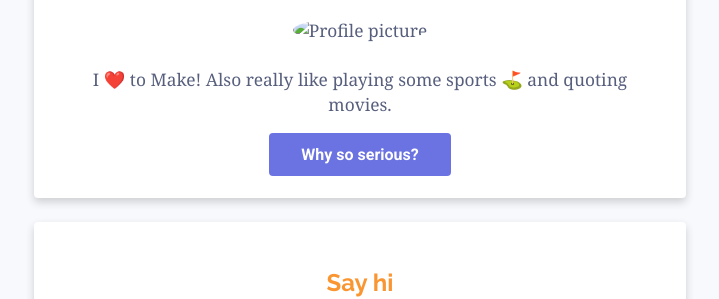
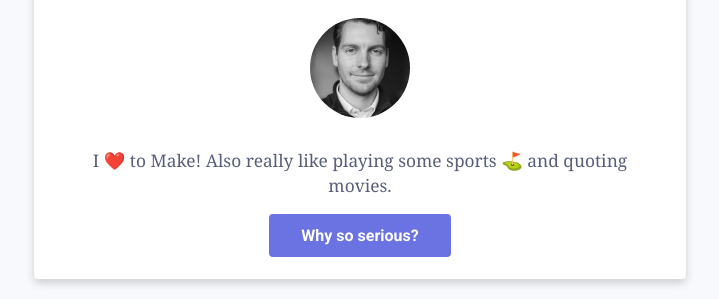
Before and after one commit to oscaredel/profile, a plain HTML site: page index.html in a window 1280 px wide. Shown: the part 130-429 px from the top of the page, without its empty margins (280-999 px from the left). Drawn offline with Linux system fonts and the light colour scheme; the site is published under a folder, as on GitHub Pages, so addresses that start at the root find nothing.

Commit message:
fix images link

```diff
--- a/index.html
+++ b/index.html
@@ -15,7 +15,7 @@
     <div class="card-white">
 
       <h1>Hi, it's Oscar! 😎</h1>
-      <img src="/images/oscar-profile.jpg" alt="Profile picture" class="img-small img-circle">
+      <img src="images/oscar-profile.jpg" alt="Profile picture" class="img-small img-circle">
 
       <p>I ❤️ to Make! Also really like playing some sports ⛳️ and quoting movies.</p>
 
```
